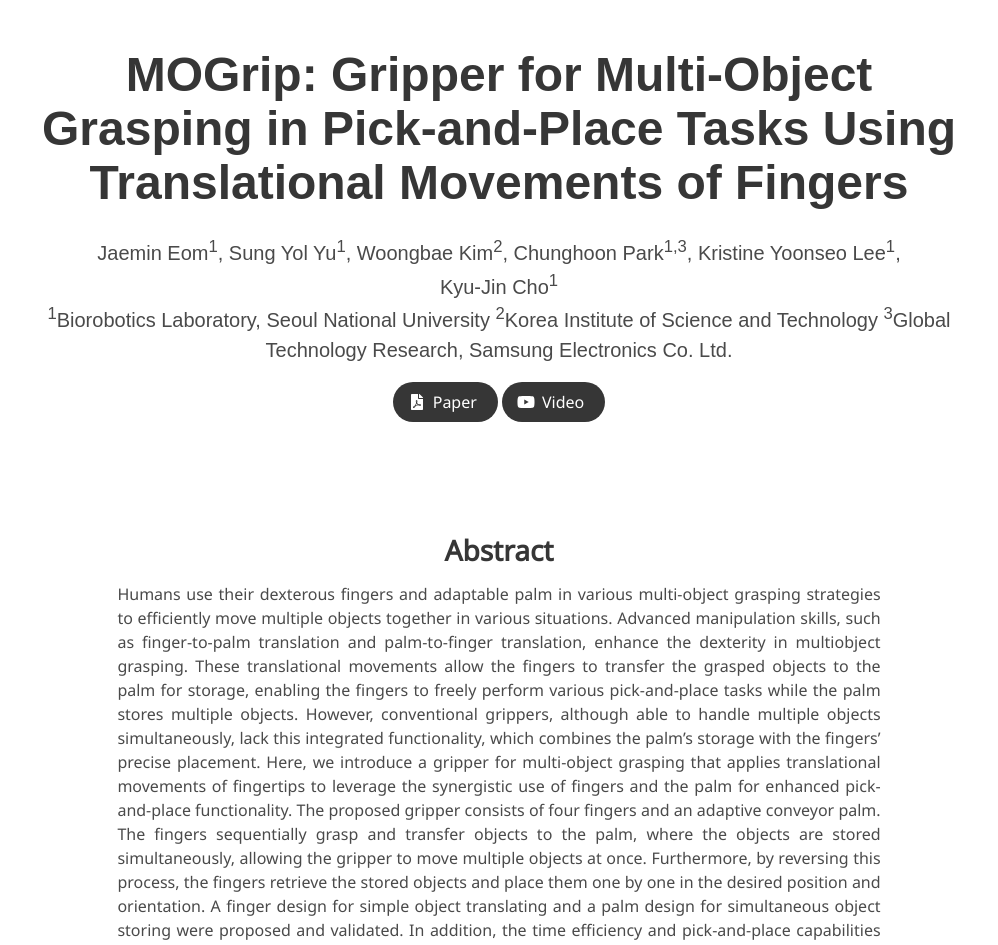
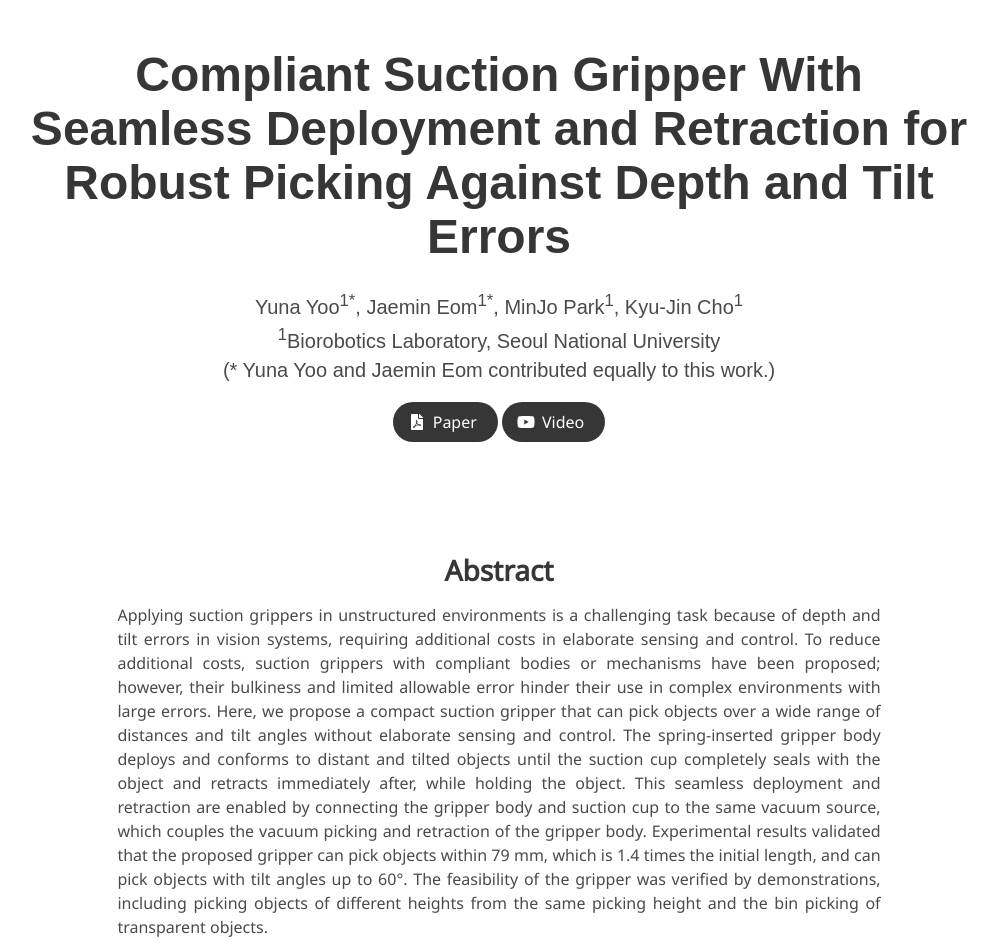
Before and after one commit to JaeminEom/Project_Chameleon, a Jekyll site: the page built from index.md, in a window 1280 px wide and 1400 px high. Shown: the top 945 px of the window, without its empty margins (141-1139 px from the left). Built offline with Jekyll 4.4.1, drawn with Linux system fonts in a browser that asks for light colours; some web fonts are replaced; some of the changed text lies outside the part shown.

Commit message:
Update site settings

```diff
--- a/index.md
+++ b/index.md
@@ -2,14 +2,13 @@
 layout: project_page
 permalink: /
 
-title: "MOGrip: Gripper for Multi-Object Grasping in Pick-and-Place Tasks Using Translational Movements of Fingers"
+title: "Compliant Suction Gripper With Seamless Deployment and Retraction for Robust Picking Against Depth and Tilt Errors"
 authors:
-    Jaemin Eom<sup>1</sup>, Sung Yol Yu<sup>1</sup>, Woongbae Kim<sup>2</sup>, Chunghoon Park<sup>1,3</sup>, Kristine Yoonseo Lee<sup>1</sup>, <br> Kyu-Jin Cho<sup>1</sup>
+    Yuna Yoo<sup>1*</sup>, Jaemin Eom<sup>1*</sup>, MinJo Park<sup>1</sup>, Kyu-Jin Cho<sup>1</sup>
 
 affiliations:
     <sup>1</sup>Biorobotics Laboratory, Seoul National University
-    <sup>2</sup>Korea Institute of Science and Technology
-    <sup>3</sup>Global Technology Research, Samsung Electronics Co. Ltd.
+    <br> (* Yuna Yoo and Jaemin Eom contributed equally to this work.)
 paper: https://www.science.org/doi/10.1126/scirobotics.ado3939
 video: https://www.youtube.com/watch?v=qFD562zo4Vk
 ---
@@ -19,63 +18,48 @@ video: https://www.youtube.com/watch?v=qFD562zo4Vk
     <div class="column is-four-fifths">
         <h2>Abstract</h2>
         <div class="content has-text-justified">
-Humans use their dexterous fingers and adaptable palm in various multi-object
-grasping strategies to efficiently move multiple objects together in various situations.
-Advanced manipulation skills, such as finger-to-palm translation and palm-to-finger
-translation, enhance the dexterity in multiobject grasping. These translational movements
-allow the fingers to transfer the grasped objects to the palm for storage, enabling the
-fingers to freely perform various pick-and-place tasks while the palm stores multiple
-objects. However, conventional grippers, although able to handle multiple objects
-simultaneously, lack this integrated functionality, which combines the palm’s
-storage with the fingers’ precise placement. Here, we introduce a gripper for
-multi-object grasping that applies translational movements of fingertips
-to leverage the synergistic use of fingers and the palm for enhanced
-pick-and-place functionality. The proposed gripper consists of four fingers
-and an adaptive conveyor palm. The fingers sequentially grasp and transfer objects
-to the palm, where the objects are stored simultaneously, allowing the gripper to move
-multiple objects at once. Furthermore, by reversing this process, the fingers retrieve
-the stored objects and place them one by one in the desired position and orientation.
-A finger design for simple object translating and a palm design for simultaneous object
-storing were proposed and validated. In addition, the time efficiency and pick-and-place
-capabilities of the developed gripper were demonstrated. Our work shows the potential of
-finger translation to enhance functionality and broaden the applicability of multi-object
-grasping.
+Applying suction grippers in unstructured environments is a challenging task because of depth and tilt errors in vision systems, requiring additional costs in elaborate sensing and control. To reduce additional costs, suction grippers with compliant bodies or mechanisms have been proposed; however, their bulkiness and limited allowable error hinder their use in complex environments with large errors. Here, we propose a compact suction gripper that can pick objects over a wide range of distances and tilt angles without elaborate sensing and control. The spring-inserted gripper body deploys and conforms to distant and tilted objects until the suction cup completely seals with the object and retracts immediately after, while holding the object. This seamless deployment and retraction are enabled by connecting the gripper body and suction cup to the same vacuum source, which couples the vacuum picking and retraction of the gripper body. Experimental results validated that the proposed gripper can pick objects within 79 mm, which is 1.4 times the initial length, and can pick objects with tilt angles up to 60°. The feasibility of the gripper was verified by demonstrations, including picking objects of different heights from the same picking height and the bin picking of transparent objects.
         </div>
     </div>
 </div>
 
 ---
 
-<div style="text-align: center;">
-    <h2>Video</h2>
+<div class="columns is-centered has-text-centered">
+    <div class="column is-four-fifths">
+        <h2>Video</h2>
+        <div class="content has-text-justified">
+This video explains the research motivation, the mechanism design of the proposed gripper, and its applications.
+        </div>
+    </div>
 </div>
 
 <div align="center">
     <iframe width="640" height="360"
-            src="https://www.youtube.com/embed/qFD562zo4Vk"
+            src="https://www.youtube.com/embed/5f0qXYcE3nw"
             frameborder="0" allowfullscreen>
     </iframe>
 </div>
 
 ---
-
+<!-- distant, tilted object picking 넣기 -->
 <div class="columns">
     <!-- Left Column: YouTube 비디오 (Visual Effects) -->
     <div class="column">
-        <h3 class="title">Demo - Logistics</h3>
-        <p>Using <em>nerfies</em> you can create fun visual effects. This Dolly zoom effect would be impossible without nerfies since it would require going through a wall.</p>
+        <h3 class="title">Picking Objects of Different Heights</h3>
+        <p>The proposed gripper picks up objects of different heights from the same picking height. The gripper eleiminates the need for depth sensing to pick up different heights of objects.</p>
         <iframe width="100%" height="315"
-                src="https://www.youtube.com/embed/ecViSuzARwk?autoplay=1&mute=1&loop=1&playlist=ecViSuzARwk&controls=0"
+                src="https://www.youtube.com/embed/tt_2sZBLOLE?autoplay=1&mute=1&loop=1&playlist=tt_2sZBLOLE"
                 frameborder="0" allowfullscreen>
         </iframe>
     </div>
 
     <!-- Right Column: YouTube 비디오 (Matting) -->
     <div class="column">
-        <h3 class="title">Comparison - Single-Object Grasping</h3>
-        <p>As a byproduct of our method, we can also solve the matting problem by ignoring samples that fall outside of a bounding box during rendering..</p>
+        <h3 class="title">Bin Picking of Transparent Objects</h3>
+        <p>Perceiving transparent objects is a challenge in vision sensing. The proposed gripper can easily perform bin picking tasks of transparent dishes even in the presence of depth or tilt angle errors.</p>
         <iframe width="100%" height="315"
-                src="https://www.youtube.com/embed/-rwAbY39Fcw?autoplay=1&mute=1&loop=1&playlist=-rwAbY39Fcw&controls=0"
+                src="https://www.youtube.com/embed/finvctjoIIE?autoplay=1&mute=1&loop=1&playlist=finvctjoIIE"
                 frameborder="0" allowfullscreen>
         </iframe>
     </div>
@@ -86,22 +70,41 @@ grasping.
 <div class="columns">
     <!-- Left Column: YouTube 비디오 (Visual Effects) -->
     <div class="column">
-        <h3 class="title">Demo - Domestics</h3>
-        <p>Using <em>nerfies</em> you can create fun visual effects. This Dolly zoom effect would be impossible without nerfies since it would require going through a wall.</p>
+        <h3 class="title">Depalletizing</h3>
+        <p>By arranging multiple grippers in parallel, the grippers can pick up multiple objects at different heights at once. This feature enables depalletizing when the number of grippers and the number of the objects arranged on each layer do not match.</p>
         <iframe width="100%" height="315"
-                src="https://www.youtube.com/embed/5ofxzuH4yJU?autoplay=1&mute=1&loop=1&playlist=5ofxzuH4yJU&controls=0"
+                src="https://www.youtube.com/embed/R-OGyXUa7Fg?autoplay=1&mute=1&loop=1&playlist=R-OGyXUa7Fg"
                 frameborder="0" allowfullscreen>
         </iframe>
     </div>
 
     <!-- Right Column: YouTube 비디오 (Matting) -->
     <div class="column">
-        <h3 class="title">Pick and Place Various Objects</h3>
-        <p>As a byproduct of our method, we can also solve the matting problem by ignoring samples that fall outside of a bounding box during rendering.</p>
+        <h3 class="title">Warehous Picking</h3>
+        <p>Extending the length of the gripper enables warehous picking in occlude environments. It has 140 mm stroke and can penetrate a narrow, deep space that cannot be reached by a manipulator.</p>
         <iframe width="100%" height="315"
-                src="https://www.youtube.com/embed/eDikWCNutgM?autoplay=1&mute=1&loop=1&playlist=eDikWCNutgM&controls=0"
+                src="https://www.youtube.com/embed/UYoG46ldE9o?autoplay=1&mute=1&loop=1&playlist=UYoG46ldE9o"
                 frameborder="0" allowfullscreen>
         </iframe>
+    </div>
+</div>
+
+<br>
+
+<div class="columns">
+    <!-- Left Column: YouTube 비디오 (Visual Effects) -->
+    <div class="column">
+        <h3 class="title">Dynamic Picking</h3>
+        <p>The proposed gripper with 79 mm stroke was applied to catch a falling balloon at a speed of 1.02 m/s at a distance of 50.1 mm, demonstrating the possibility of dynamic grasping.</p>
+        <iframe width="100%" height="315"
+                src="https://www.youtube.com/embed/CvUfYvb5tG0?autoplay=1&mute=1&loop=1&playlist=CvUfYvb5tG0"
+                frameborder="0" allowfullscreen>
+        </iframe>
+    </div>
+
+    <!-- Right Column: YouTube 비디오 (Matting) -->
+    <div class="column">
+
     </div>
 </div>
 
```
